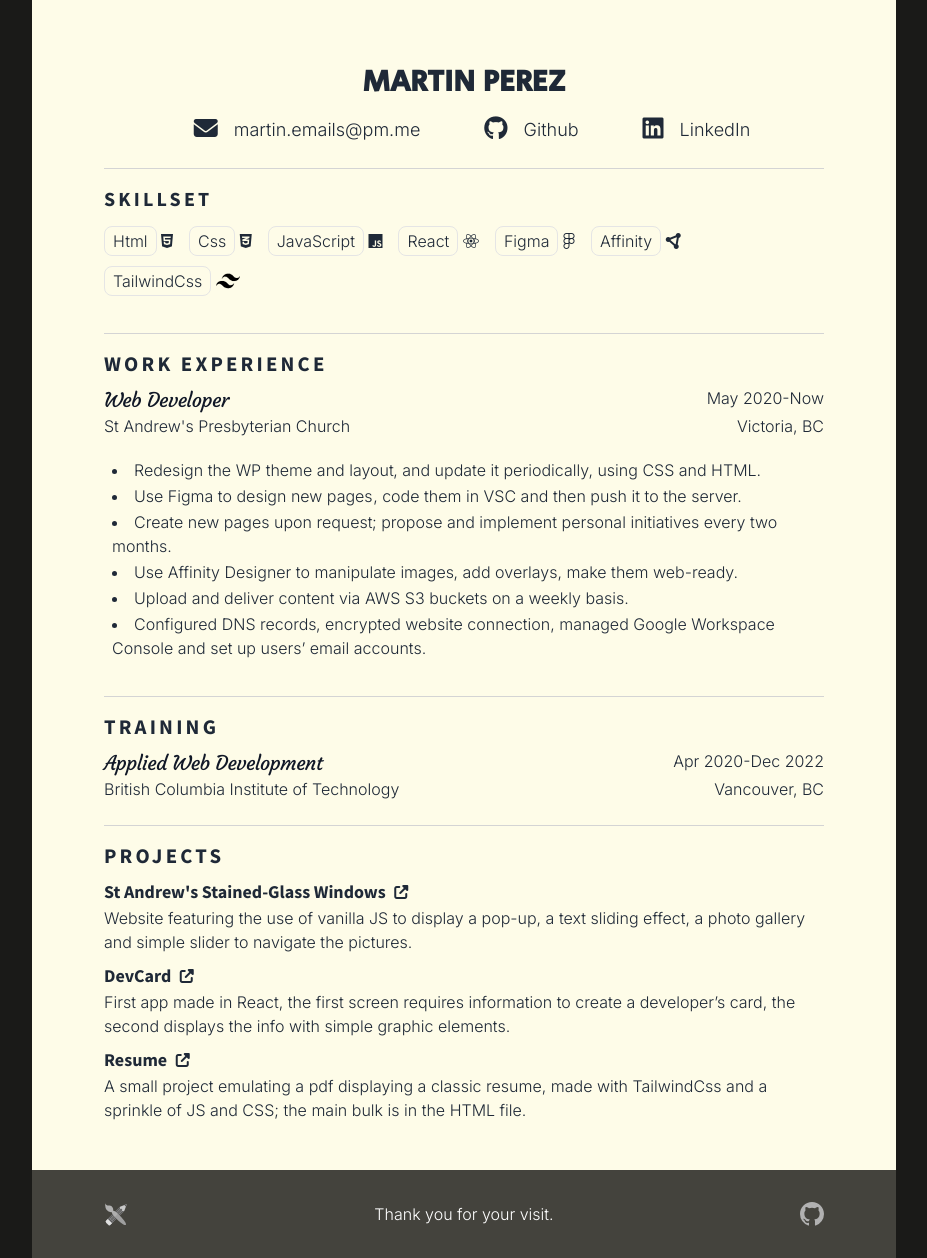
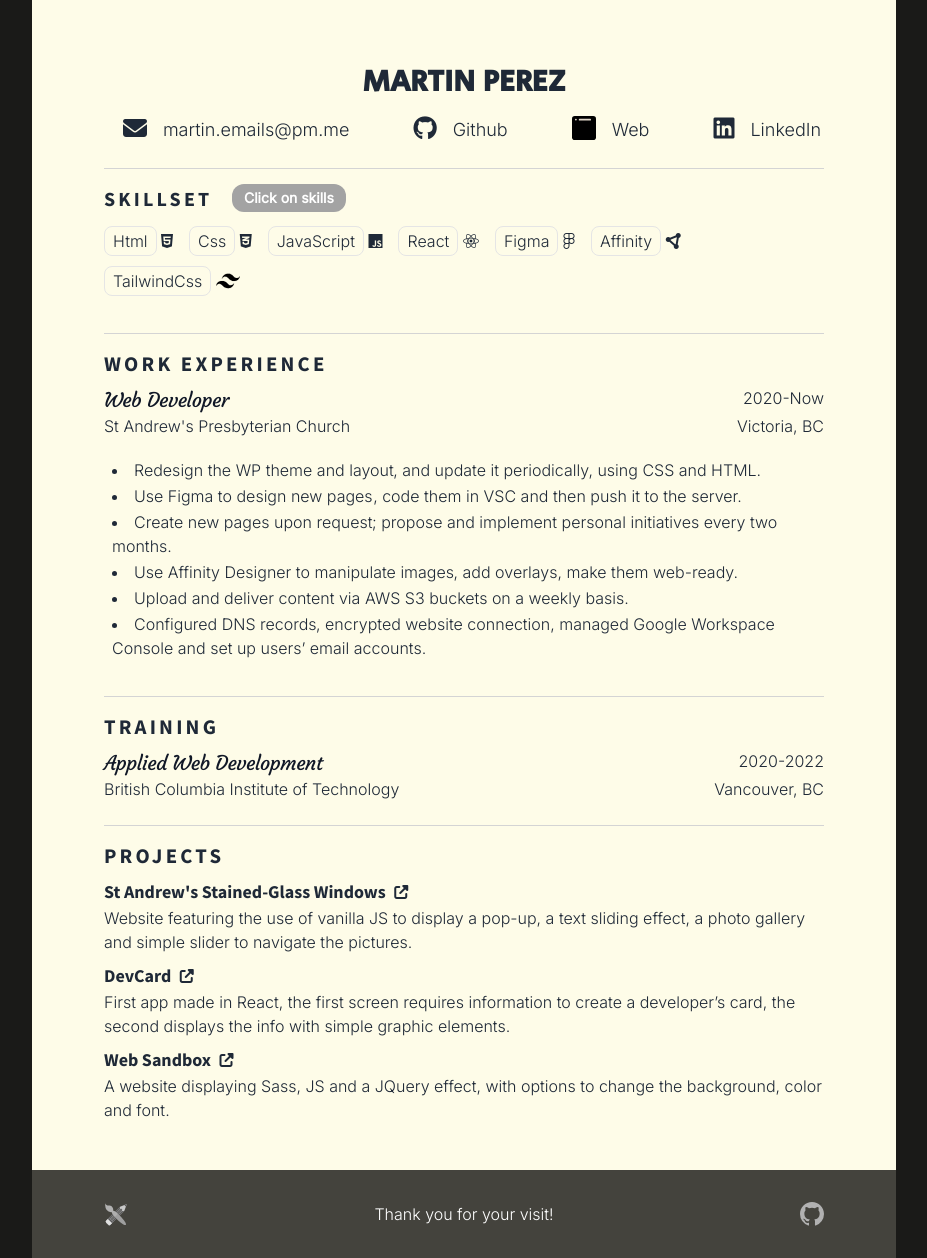
Before and after one commit to martin-webs/resume, a website: page public/index.html in a window 1280 px wide. Shown: the whole page, without its empty margins (176-1103 px from the left). Drawn offline with Linux system fonts and the light colour scheme.

Commit message:
added web icon and skill message

```diff
--- a/public/index.html
+++ b/public/index.html
@@ -36,6 +36,12 @@
 						</a>
 					</li>
 					<li class="ml-4 hover:-translate-y-1 duration-500">
+						<a href="https://dsign7.ca" class="flex gap-4">
+							<i class="web-icon md:invert"></i>
+							<span class="hidden md:text-lg xl:inline-block">Web</span>
+						</a>
+					</li>
+					<li class="ml-4 hidden hover:-translate-y-1 duration-500 md:block">
 						<a href="https://linkedin.com/in/martin-web7" class="flex gap-4">
 							<i class="fa-brands fa-linkedin"></i>
 							<span class="hidden md:text-lg xl:inline-block">LinkedIn</span>
@@ -45,7 +51,7 @@
 			</nav>
 		</header>
 		<main>
-			<section class="px-4 md:px-10 xl:px-16">
+			<section id="skill-section"   class="relative px-4 md:px-10 xl:px-16">
 				<div class="relative border-t border-t-neutral-300 py-4 mt-2">
 					<h2 class="text-xl font-custom1 font-bold tracking-[0.2rem] mb-2">
 						SKILLSET
@@ -95,6 +101,7 @@
 					<i id="close-button"
 						class="hidden absolute fixed bottom-2 -right-4 fa-solid fa-circle-xmark text-2xl text-white drop-shadow-xl md:text-3xl md:text-neutral-500"></i>
 				</div>
+				<div class="show-message opacity-0 absolute rounded-xl py-1 px-3 text-sm font-bold text-yellow-300 bg-black left-[9rem] top-4 z-10 md:left-[12rem] md:text-white md:bg-neutral-400 transition-all duration-1000">Click on skills</div>
 			</section>
 			<section class="px-4 md:px-10 xl:px-16">
 				<div class="border-t border-t-neutral-300 py-4 mt-2">
@@ -103,7 +110,7 @@
 					</h2>
 					<div class="flex flex-col md:flex-row justify-between">
 						<span class="font-custom2 text-xl text-yellow-300 tracking-tight md:text-gray-900">Web Developer</span>
-						<span class="text-base">May 2020-Now</span>
+						<span class="text-base">2020-Now</span>
 					</div>
 					<div class="flex flex-col  md:flex-row justify-between">
 						<span class="text-base">St Andrew's Presbyterian Church</span>
@@ -150,7 +157,7 @@
 					<div class="flex flex-col md:flex-row justify-between">
 						<span class="font-custom2 text-xl text-yellow-300 tracking-tight md:text-gray-900">Applied Web
 							Development</span>
-						<span class="text-base">Apr 2020-Dec 2022</span>
+						<span class="text-base">2020-2022</span>
 					</div>
 					<div class="flex flex-col  md:flex-row justify-between">
 						<span class="text-base">British Columbia Institute of Technology</span>
@@ -192,13 +199,21 @@
 								"jimmy123@gmail.com" and "jimmy123!" to test it), create, edit and delete reminders; database
 								implementation is coming up.</span>
 						</li> -->
-						<li>
+						<!-- <li>
 							<a href="https://resume-rfpu.onrender.com">
 								<span class="mr-1 font-bold font-custom1 inline md:text-lg">Resume</span>
 								<i class="fa-solid fa-up-right-from-square"></i>
 							</a>
 							<span class="hidden md:block">A small project emulating a pdf displaying a classic resume, made with
 								TailwindCss and a sprinkle of JS and CSS; the main bulk is in the HTML file.</span>
+						</li> -->
+						<li>
+							<a href="https://dsign7.ca">
+								<span class="mr-1 font-bold font-custom1 inline md:text-lg">Web Sandbox</span>
+								<i class="fa-solid fa-up-right-from-square"></i>
+							</a>
+							<span class="hidden md:block">A website displaying Sass, JS and a JQuery effect, with options to change
+								the background, color and font.</span>
 						</li>
 					</ul>
 				</div>
@@ -230,8 +245,9 @@
 					<path fill="#f8a839"
 						d="M1.715,1.038a14.036,14.036,0,0,0,.439,6.893,8.429,8.429,0,0,0,3.066,4.2c1.73,1.238,5.129,2.8,6.593.343.9-1.508.51-3.8-.352-5.239A5.337,5.337,0,0,0,7.451,4.688,25.2,25.2,0,0,1,4.534,4.5C3.058,4.165,1.382,2.7,1.715,1.038Z" />
 				</svg>
-				<div id="thankyou" class="text-center self-end hover:scale-150 duration-700 md:text-base">Thank you for your
-					visit.</div>
+				<div id="thankyou" class="text-center self-end hover:scale-110 hover:font-custom2 duration-700 md:text-base">
+					Thank you for your
+					visit!</div>
 				<a href="https://github.com/martin-webs/resume">
 					<svg id="brush-logo" class="w-4 lg:w-6 text-blue-500 hover:scale-150 duration-700"
 						xmlns="http://www.w3.org/2000/svg" viewBox="0 0 16 16">
--- a/public/script.js
+++ b/public/script.js
@@ -4,7 +4,16 @@
 const skillsetLi = document.querySelectorAll("#skillset li");
 const skillShow = document.getElementById("skill-show");
 const closeBtn = document.getElementById("close-button");
+// const skillSection = document.getElementById("skill-section");
+const skillMessage = document.querySelector("#skill-section .show-message");
 let mark = "";
+
+document.body.onload = function () {
+  setTimeout(function () {
+    skillMessage.setAttribute("style", "opacity: 1");
+    setTimeout(() => skillMessage.remove(), 5000);
+  }, 3000);
+};
 
 /* Show tooltip in the footer */
 brushLogo.addEventListener("click", () => {
--- a/src/styles.css
+++ b/src/styles.css
@@ -1,4 +1,4 @@
-@import url('https://fonts.googleapis.com/css2?family=Secular+One&family=Courgette&family=Inter:wght@300;400&family=Source+Sans+Pro:wght@400;700&display=swap');
+@import url("https://fonts.googleapis.com/css2?family=Secular+One&family=Courgette&family=Inter:wght@300;400&family=Source+Sans+Pro:wght@400;700&display=swap");
 
 @tailwind base;
 @tailwind components;
@@ -11,7 +11,7 @@
 }
 
 #tooltip1::after {
-	content: '';
+  content: "";
   position: absolute;
   top: 50%;
   left: -1%;
@@ -25,3 +25,9 @@
 svg {
   height: intrinsic;
 }
+
+.web-icon {
+  background: url("../img/web.svg") no-repeat center center;
+  width: 1.5rem;
+  height: 1.5rem;
+}
```
Also changed, not shown: public/img/web.svg (added), public/styles.css. Lines whose indentation alone changed are shown as unchanged.
